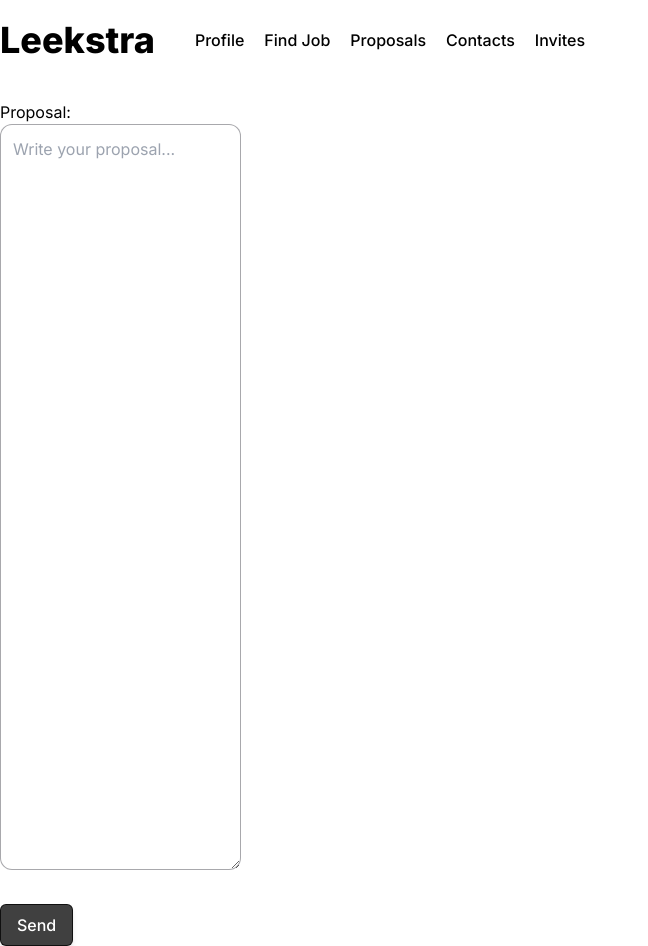
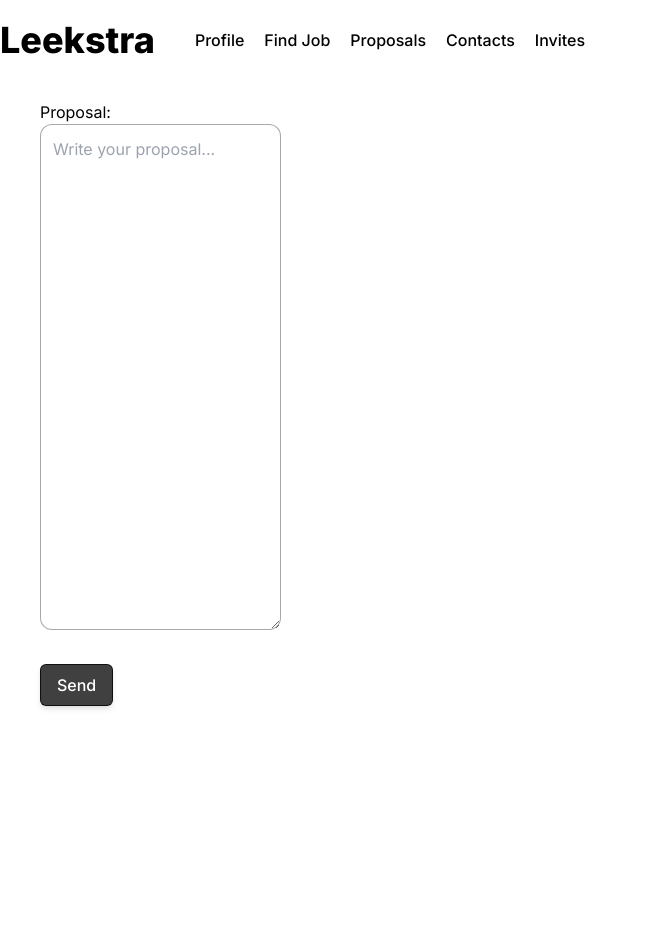
Before and after one commit to mmesomasaint/Leekstra, a Next.js app: page /planner/1/find-job/job/1/send-proposal in a window 1280 px wide. Shown: the whole page, without its empty margins (0-648 px from the left). After the commit the page ends 800 px from the top, so only its background shows below. Built offline with nearby package versions, Linux system fonts and the light colour scheme; no server answers.

Commit message:
Feat: Adjust the proposal textarea

```diff
--- a/app/planner/[pid]/find-job/job/[jid]/send-proposal/page.tsx
+++ b/app/planner/[pid]/find-job/job/[jid]/send-proposal/page.tsx
@@ -23,7 +23,7 @@ export default function SendProposal() {
   return (
     <form
       onSubmit={sendProposal}
-      className='flex flex-col gap-7 justify-start items-start'
+      className='flex flex-col gap-7 justify-start items-start w-full px-10'
     >
       <label htmlFor='proposal'>
         <p>Proposal:</p>
@@ -33,7 +33,7 @@ export default function SendProposal() {
           name='proposal'
           id='proposal'
           value={proposal}
-          rows={30}
+          rows={20}
           placeholder='Write your proposal...'
           className='w-full border border-zinc-600/50 rounded-xl p-3 focus:outline-blue-500/50'
         />
```
